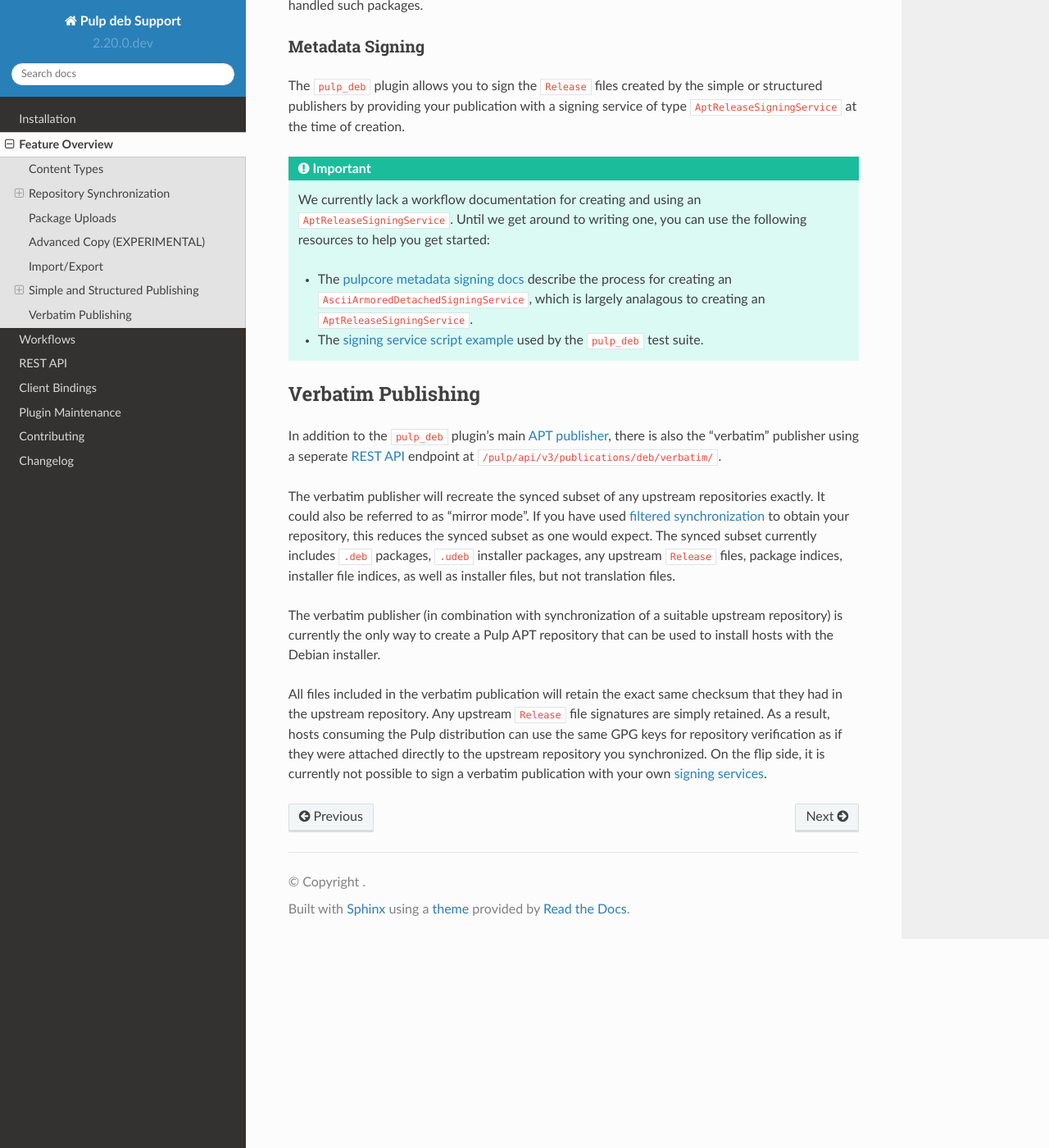
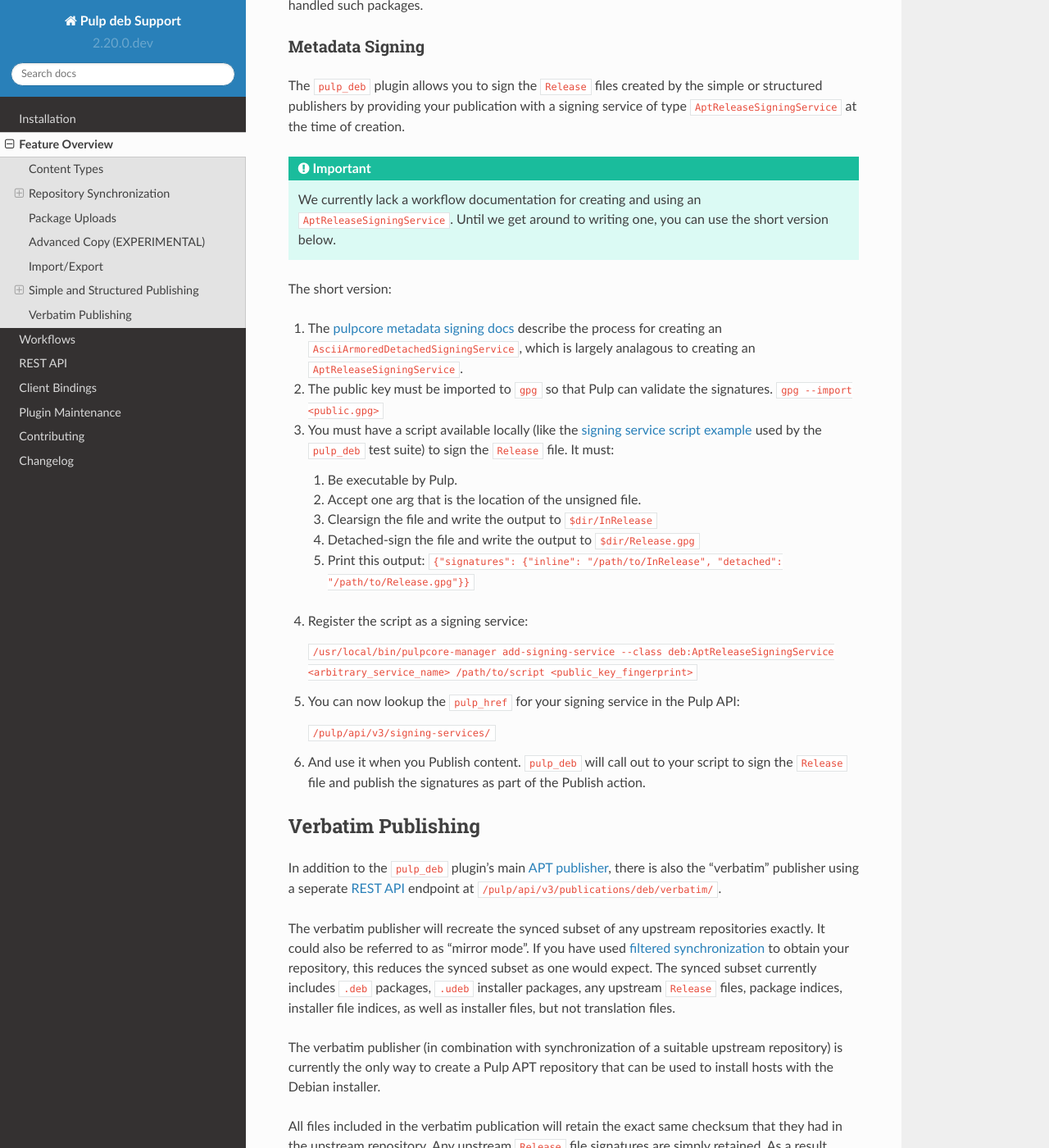
Before and after one commit to pulp/pulp_deb, a Sphinx documentation site: the page built from docs/feature_overview.rst, in a window 1280 px wide and 1400 px high, scrolled down 4077 px. Shown: the whole window at 82% size. Built offline with Sphinx 7.4.7 and the Read the Docs theme 2.0.0, drawn with Linux system fonts in a browser that asks for light colours.

Commit message:
Improve documentation on metadata signing
closes #660

```diff
--- a/docs/feature_overview.rst
+++ b/docs/feature_overview.rst
@@ -165,11 +165,29 @@ The ``pulp_deb`` plugin allows you to sign the ``Release`` files created by the
 
 .. important::
    We currently lack a workflow documentation for creating and using an ``AptReleaseSigningService``.
-   Until we get around to writing one, you can use the following resources to help you get started:
+   Until we get around to writing one, you can use the short version below.
 
-   * The `pulpcore metadata signing docs`_ describe the process for creating an ``AsciiArmoredDetachedSigningService``, which is largely analagous to creating an ``AptReleaseSigningService``.
-   * The `signing service script example`_ used by the ``pulp_deb`` test suite.
+The short version:
 
+1. The `pulpcore metadata signing docs`_ describe the process for creating an ``AsciiArmoredDetachedSigningService``, which is largely analagous to creating an ``AptReleaseSigningService``.
+2. The public key must be imported to ``gpg`` so that Pulp can validate the signatures. ``gpg --import <public.gpg>``
+3. You must have a script available locally (like the `signing service script example`_ used by the ``pulp_deb`` test suite) to sign the ``Release`` file. It must:
+
+   1. Be executable by Pulp.
+   2. Accept one arg that is the location of the unsigned file.
+   3. Clearsign the file and write the output to ``$dir/InRelease``
+   4. Detached-sign the file and write the output to ``$dir/Release.gpg``
+   5. Print this output: ``{"signatures": {"inline": "/path/to/InRelease", "detached": "/path/to/Release.gpg"}}``
+
+4. Register the script as a signing service:
+
+   ``/usr/local/bin/pulpcore-manager add-signing-service --class deb:AptReleaseSigningService <arbitrary_service_name> /path/to/script <public_key_fingerprint>``
+
+5. You can now lookup the ``pulp_href`` for your signing service in the Pulp API:
+
+   ``/pulp/api/v3/signing-services/``
+
+6. And use it when you Publish content. ``pulp_deb`` will call out to your script to sign the ``Release`` file and publish the signatures as part of the Publish action.
 
 .. _verbatim_publishing:
 
```
Also changed, not shown: 1 other file.
